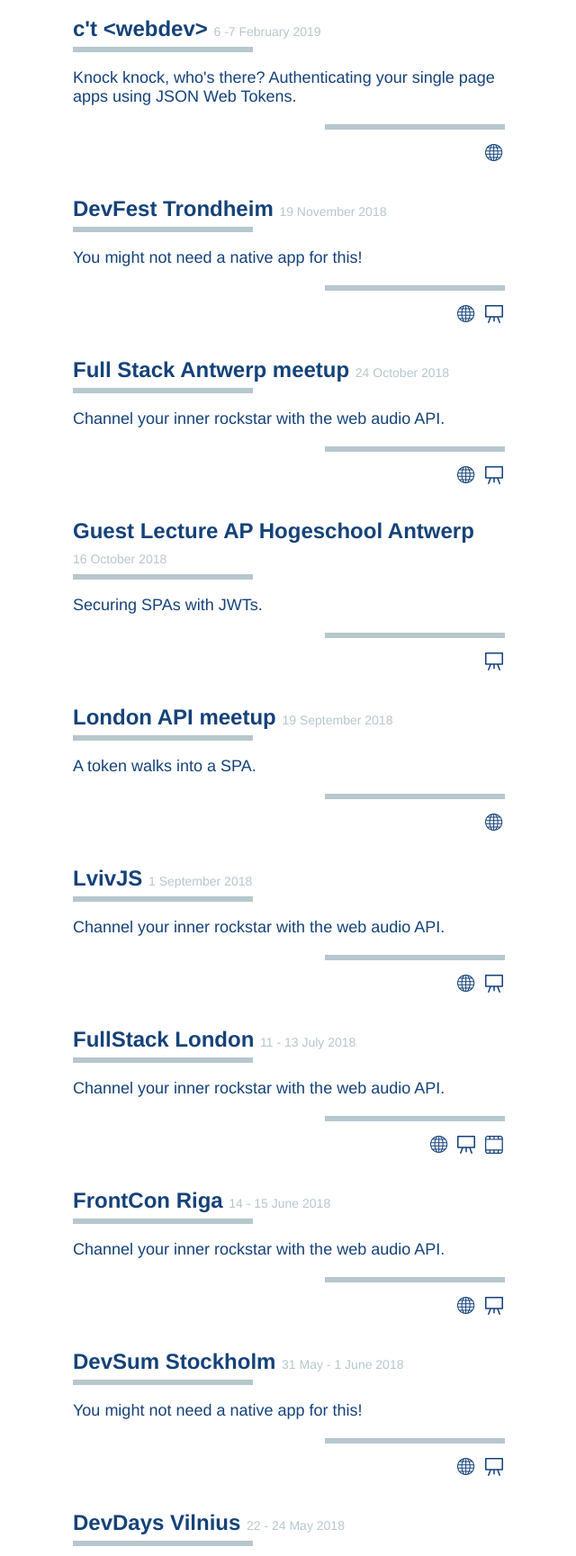
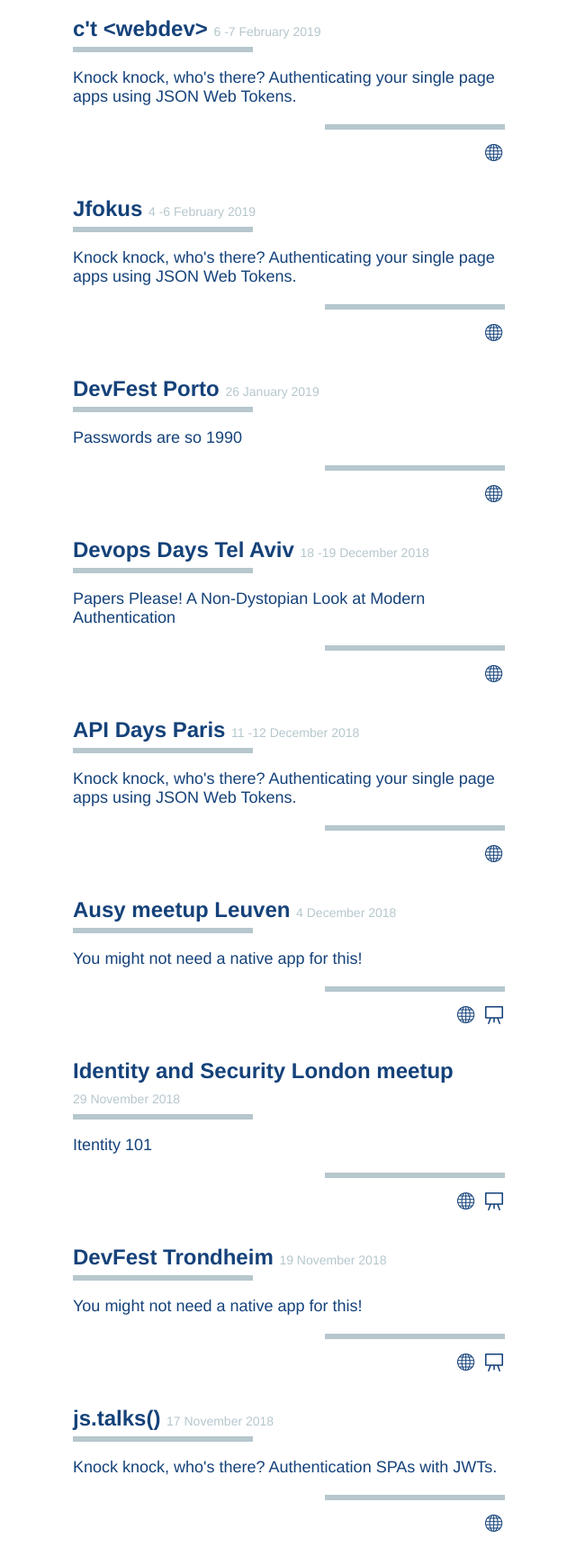
Before and after one commit to Sambego/talks, a website built with webpack: page src/index.html in a window 1280 px wide. Shown: the part 881-2610 px from the top of the page at 90% size, without its empty margins (194-834 px from the left). Built offline with nearby package versions, Linux system fonts and the light colour scheme; files whose address does not match are found by name.

Commit message:
Add new events

```diff
--- a/src/index.html
+++ b/src/index.html
@@ -72,12 +72,70 @@
                         </footer>
                     </li>
                     <li class="event">
+                        <h2>Jfokus <time>4 -6 February 2019</time></h2>
+                        <p>Knock knock, who's there? Authenticating your single page apps using JSON Web Tokens.</p>
+
+                        <footer>
+                            <a href="https://www.jfokus.se/jfokus19/" target="_blank" title="Visit the event website."><i class="icon icon--globe"></i></a>
+                        </footer>
+                    </li>
+                    <li class="event">
+                        <h2>DevFest Porto <time>26 January 2019</time></h2>
+                        <p>Passwords are so 1990</p>
+
+                        <footer>
+                            <a href="https://devfest.gdgporto.xyz/speakers" target="_blank" title="Visit the event website."><i class="icon icon--globe"></i></a>
+                        </footer>
+                    </li>
+                    <li class="event">
+                        <h2>Devops Days Tel Aviv <time>18 -19 December 2018</time></h2>
+                        <p>Papers Please! A Non-Dystopian Look at Modern Authentication</p>
+
+                        <footer>
+                            <a href="https://www.devopsdays.org/events/2018-tel-aviv/speakers/sam-bellen/" target="_blank" title="Visit the event website."><i class="icon icon--globe"></i></a>
+                        </footer>
+                    </li>
+                    <li class="event">
+                        <h2>API Days Paris <time>11 -12 December 2018</time></h2>
+                        <p>Knock knock, who's there? Authenticating your single page apps using JSON Web Tokens.</p>
+
+                        <footer>
+                            <a href="https://www.apidays.co/paris" target="_blank" title="Visit the event website."><i class="icon icon--globe"></i></a>
+                        </footer>
+                    </li>
+                    <li class="event">
+                        <h2>Ausy meetup Leuven <time>4 December 2018</time></h2>
+                        <p>You might not need a native app for this!</p>
+
+                        <footer>
+                            <a href="https://www.eventbrite.com/e/tech-talk-you-might-not-need-a-native-app-for-that-tickets-50209730656" target="_blank" title="Visit the event website."><i class="icon icon--globe"></i></a>
+                            <a href="https://go-web.sambego.be/" target="_blank" title="Check the slides of this presentation."><i class="icon icon--slides"></i></a>
+                        </footer>
+                    </li>
+                    <li class="event">
+                        <h2>Identity and Security London meetup <time>29 November 2018</time></h2>
+                        <p>Itentity 101</p>
+
+                        <footer>
+                            <a href="https://www.meetup.com/London-Identity-and-Security-Meetup/events/256404114/" target="_blank" title="Visit the event website."><i class="icon icon--globe"></i></a>
+                            <a href="https://docs.google.com/presentation/d/e/2PACX-1vT13F9WQnuJ2vba2DEfZYnwzOjfpPpjpCBTmXlqQv6O-12nzj3Ks0J1Uy1SGYdfzzDghw-WjV3Rt65J/pub?start=false&loop=false&delayms=3000" target="_blank" title="Check the slides of this presentation."><i class="icon icon--slides"></i></a>
+                        </footer>
+                    </li>
+                    <li class="event">
                         <h2>DevFest Trondheim <time>19 November 2018</time></h2>
                         <p>You might not need a native app for this!</p>
 
                         <footer>
                             <a href="https://www.gdgtrondheim.org/schedule/2018-11-19?sessionId=135" target="_blank" title="Visit the event website."><i class="icon icon--globe"></i></a>
                             <a href="https://go-web.sambego.be/" target="_blank" title="Check the slides of this presentation."><i class="icon icon--slides"></i></a>
+                        </footer>
+                    </li>
+                    <li class="event">
+                        <h2>js.talks() <time>17 November 2018</time></h2>
+                        <p>Knock knock, who's there? Authentication SPAs with JWTs.</p>
+
+                        <footer>
+                            <a href="http://www.jstalks.net/speakers#SamBellen" target="_blank" title="Visit the event website."><i class="icon icon--globe"></i></a>
                         </footer>
                     </li>
                     <li class="event">
```
